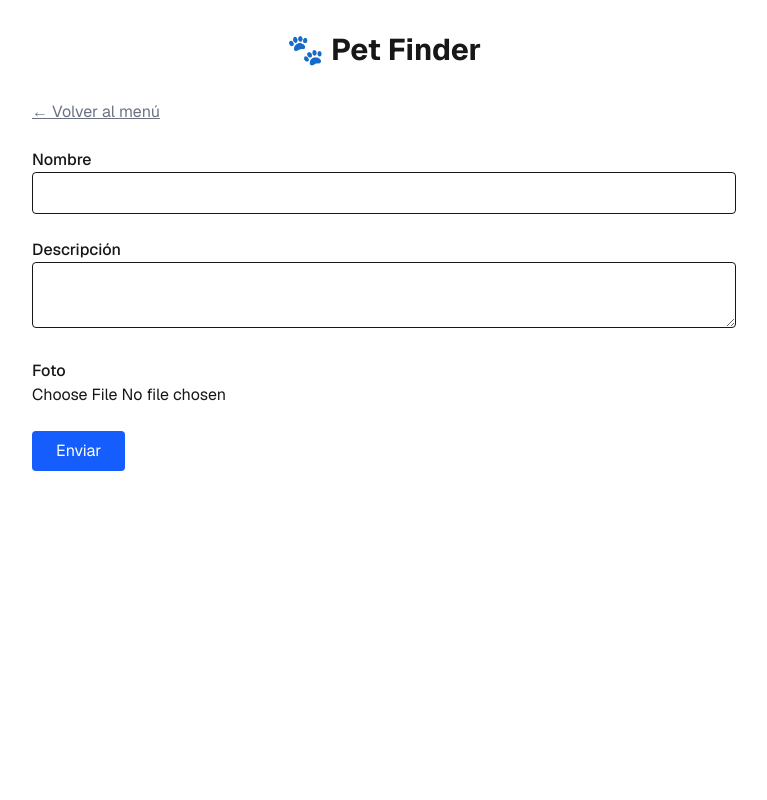
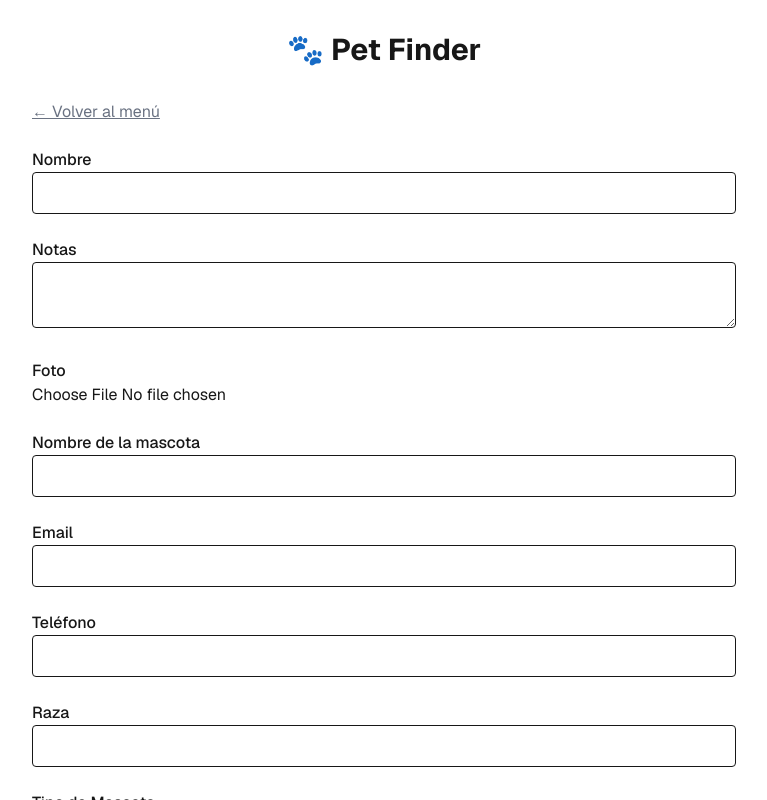
Before and after one commit to LucianoVeneroniMB/patasapp, a Next.js app: page / in a window 1280 px wide. Both pictures are taken after a click on the button "Quiero encontrar a mi mascota". Shown: the top 800 px of the page, without its empty margins (256-1023 px from the left). Built offline with nearby package versions, Linux system fonts and the light colour scheme.

Commit message:
Update page.tsx

```diff
--- a/app/page.tsx
+++ b/app/page.tsx
@@ -23,7 +23,7 @@ export default function Home() {
   const [formType, setFormType] = useState<FormType>(null);
   const [formData, setFormData] = useState<Record<string, unknown>>({});
 
-  function handleInputChange(e: ChangeEvent<HTMLInputElement | HTMLTextAreaElement>) {
+  function handleInputChange(e: ChangeEvent<HTMLInputElement | HTMLTextAreaElement | HTMLSelectElement>) {
     setFormData({ ...formData, [e.target.name]: e.target.value });
   }
 
@@ -46,7 +46,6 @@ export default function Home() {
           { action: "LOGIN" }
         );
 
-        // Use token immediately — e.g., send it to backend with formData
         console.log("reCAPTCHA token:", token);
         console.log("Datos del formulario:", formData);
 
@@ -110,7 +109,7 @@ export default function Home() {
               ← Volver al menú
             </button>
 
-            {/* Example inputs */}
+            {/* Common fields */}
             <div>
               <label htmlFor="name" className="block font-medium">
                 Nombre
@@ -127,7 +126,7 @@ export default function Home() {
 
             <div>
               <label htmlFor="description" className="block font-medium">
-                Descripción
+                Notas
               </label>
               <textarea
                 id="description"
@@ -151,6 +150,126 @@ export default function Home() {
               />
             </div>
 
+            {/* Extra fields for specific forms */}
+            {(formType === "findMyPet" || formType === "foundPet") && (
+              <>
+                <div>
+                  <label htmlFor="nombreMascota" className="block font-medium">
+                    Nombre de la mascota
+                  </label>
+                  <input
+                    id="nombreMascota"
+                    name="nombreMascota"
+                    type="text"
+                    className="w-full p-2 border rounded"
+                    onChange={handleInputChange}
+                  />
+                </div>
+
+                <div>
+                  <label htmlFor="email" className="block font-medium">
+                    Email
+                  </label>
+                  <input
+                    id="email"
+                    name="email"
+                    type="email"
+                    className="w-full p-2 border rounded"
+                    onChange={handleInputChange}
+                    required
+                  />
+                </div>
+
+                <div>
+                  <label htmlFor="telefono" className="block font-medium">
+                    Teléfono
+                  </label>
+                  <input
+                    id="telefono"
+                    name="telefono"
+                    type="tel"
+                    className="w-full p-2 border rounded"
+                    onChange={handleInputChange}
+                  />
+                </div>
+
+                <div>
+                  <label htmlFor="raza" className="block font-medium">
+                    Raza
+                  </label>
+                  <input
+                    id="raza"
+                    name="raza"
+                    type="text"
+                    className="w-full p-2 border rounded"
+                    onChange={handleInputChange}
+                  />
+                </div>
+
+                <div>
+                  <label htmlFor="tipoMascota" className="block font-medium">
+                    Tipo de Mascota
+                  </label>
+                  <select
+                    id="tipoMascota"
+                    name="tipoMascota"
+                    className="w-full p-2 border rounded"
+                    onChange={handleInputChange}
+                    defaultValue=""
+                    required
+                  >
+                    <option value="" disabled>
+                      Selecciona una opción
+                    </option>
+                    <option value="Gato">Gato</option>
+                    <option value="Perro">Perro</option>
+                    <option value="Otro">Otro</option>
+                  </select>
+                </div>
+
+                <div>
+                  <label htmlFor="peso" className="block font-medium">
+                    Peso Aproximado
+                  </label>
+                  <input
+                    id="peso"
+                    name="peso"
+                    type="text"
+                    className="w-full p-2 border rounded"
+                    onChange={handleInputChange}
+                  />
+                </div>
+
+                <div>
+                  <label htmlFor="color" className="block font-medium">
+                    Color
+                  </label>
+                  <input
+                    id="color"
+                    name="color"
+                    type="text"
+                    className="w-full p-2 border rounded"
+                    onChange={handleInputChange}
+                  />
+                </div>
+
+                <div>
+                  <label htmlFor="fecha" className="block font-medium">
+                    {formType === "findMyPet"
+                      ? "Fecha que se perdió"
+                      : "Fecha que se encontró"}
+                  </label>
+                  <input
+                    id="fecha"
+                    name="fecha"
+                    type="date"
+                    className="w-full p-2 border rounded"
+                    onChange={handleInputChange}
+                  />
+                </div>
+              </>
+            )}
+
             <button
               type="submit"
               className="bg-blue-600 text-white px-6 py-2 rounded hover:bg-blue-700"
```
